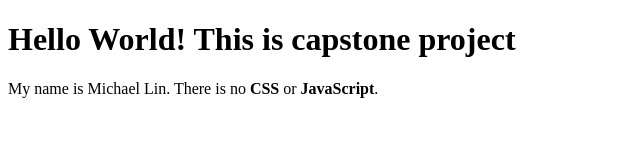
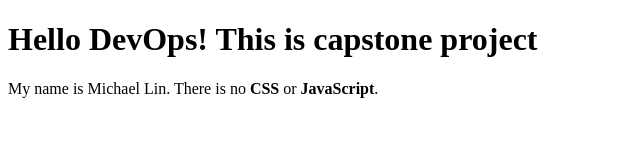
Before and after one commit to michlin0825/devops-capstone, a plain HTML site: page index.html in a window 1280 px wide. Shown: the whole page, without its empty margins (0-640 px from the left). Drawn offline with Linux system fonts and the light colour scheme.

Commit message:
Add files via upload

```diff
--- a/index.html
+++ b/index.html
@@ -4,7 +4,7 @@
         <title>Static HTML Site</title>
     </head>
     <body>
-        <h1>Hello World! This is capstone project</h1>
+        <h1>Hello DevOps! This is capstone project</h1>
         <p>My name is Michael Lin. There is no <strong>CSS</strong> or <strong>JavaScript</strong>.</p>
     </body>
 </html>
```
Also changed, not shown: 2 other files.
